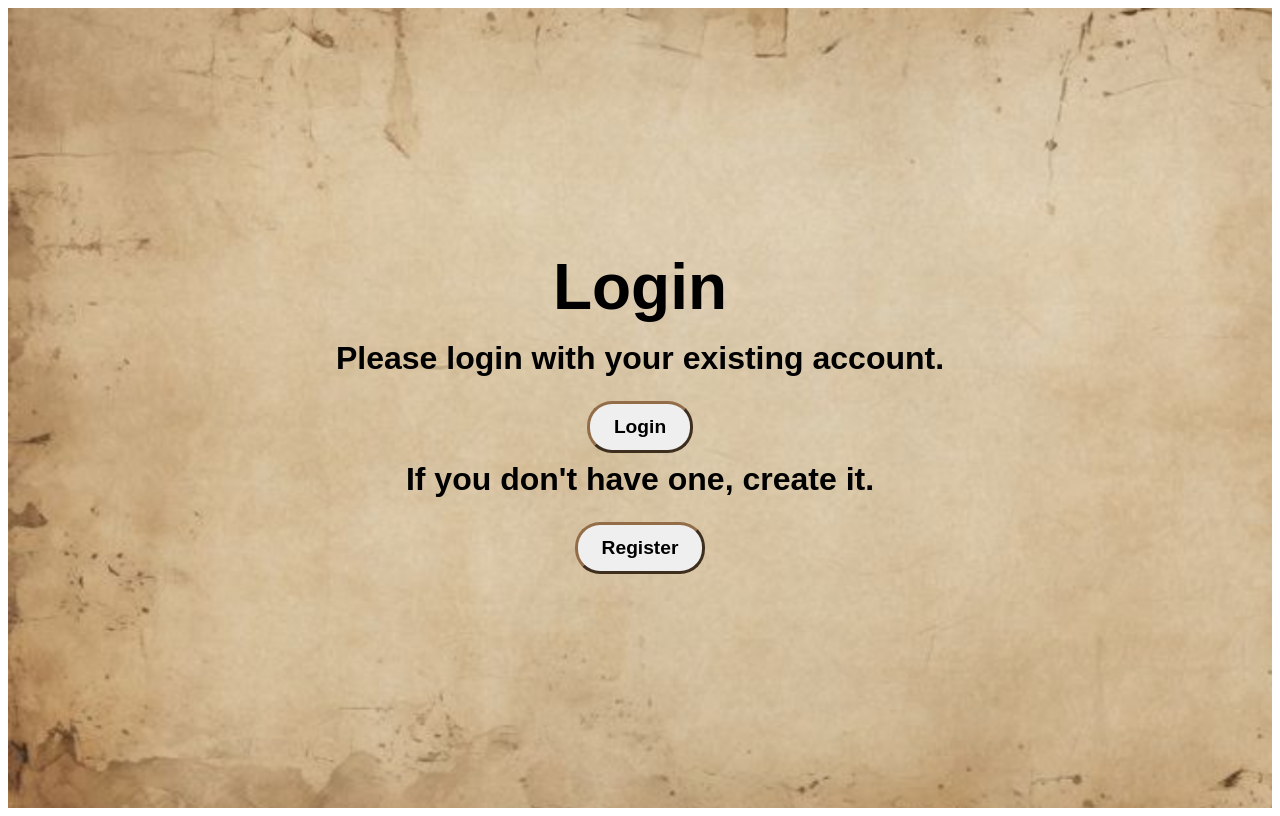
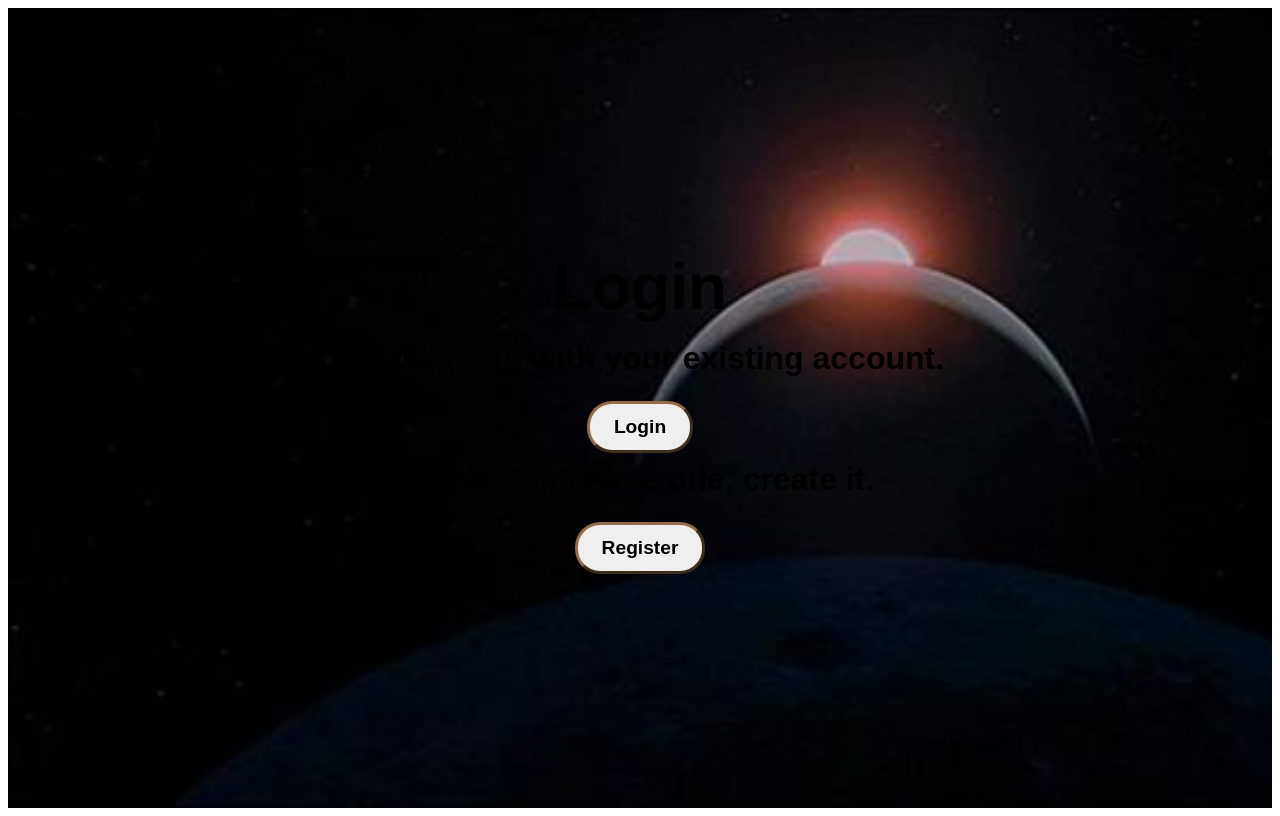
Before and after one commit to Datquangbui1011/Cornhack-Project, a React (Create React App) app in the folder side-quests-front/: page /login in a window 1280 px wide. Built offline with nearby package versions, Linux system fonts and the light colour scheme.

Commit message:
add space hpbg

```diff
--- a/side-quests-front/src/styles/LoginRegister.css
+++ b/side-quests-front/src/styles/LoginRegister.css
@@ -4,7 +4,7 @@
     justify-content: center;
     align-items: center;
     height: 100vh;
-    background-image: url("./../assets/images/5.png");
+    background-image: url("./../assets/images/homepage-bg.jpeg");
     background-size: cover ;
     width: 100%;
     height: 100vh;
```
Also changed, not shown: side-quests-front/src/assets/images/homepage-bg.jpeg (added), 1 other file (tests, documents, lock files or other folders).
